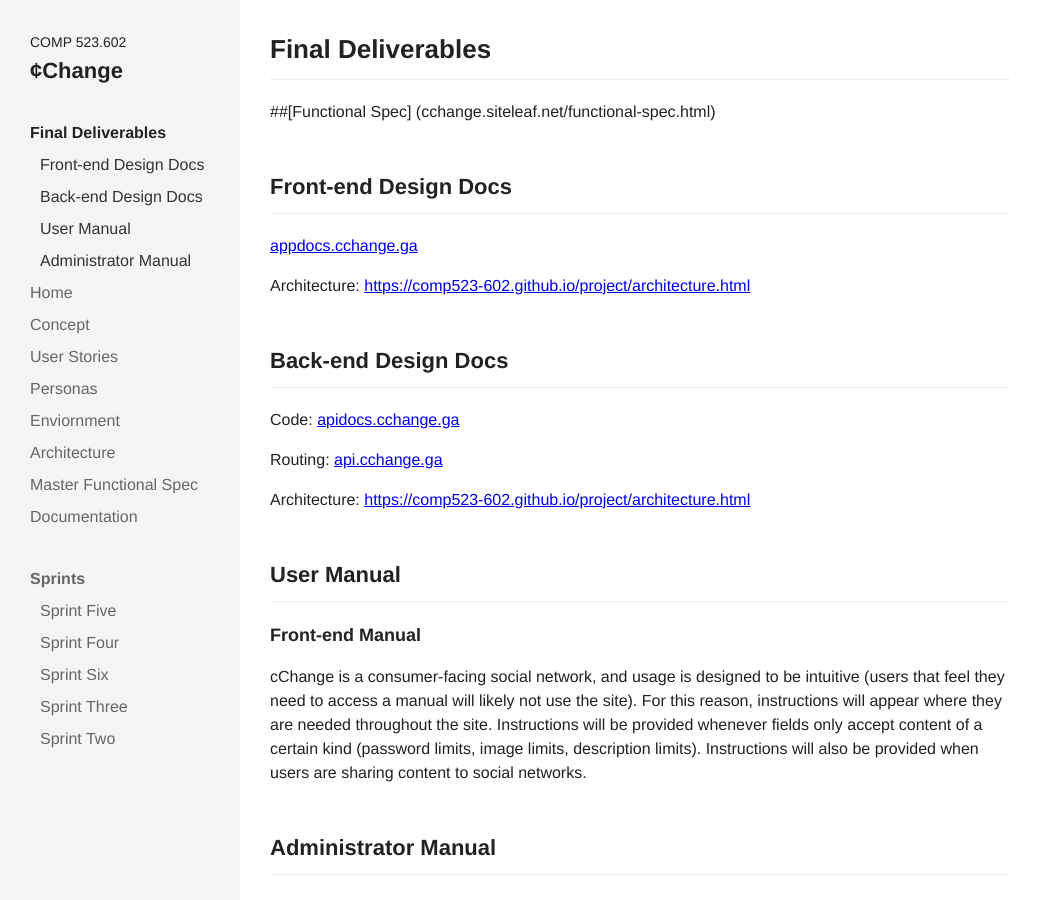
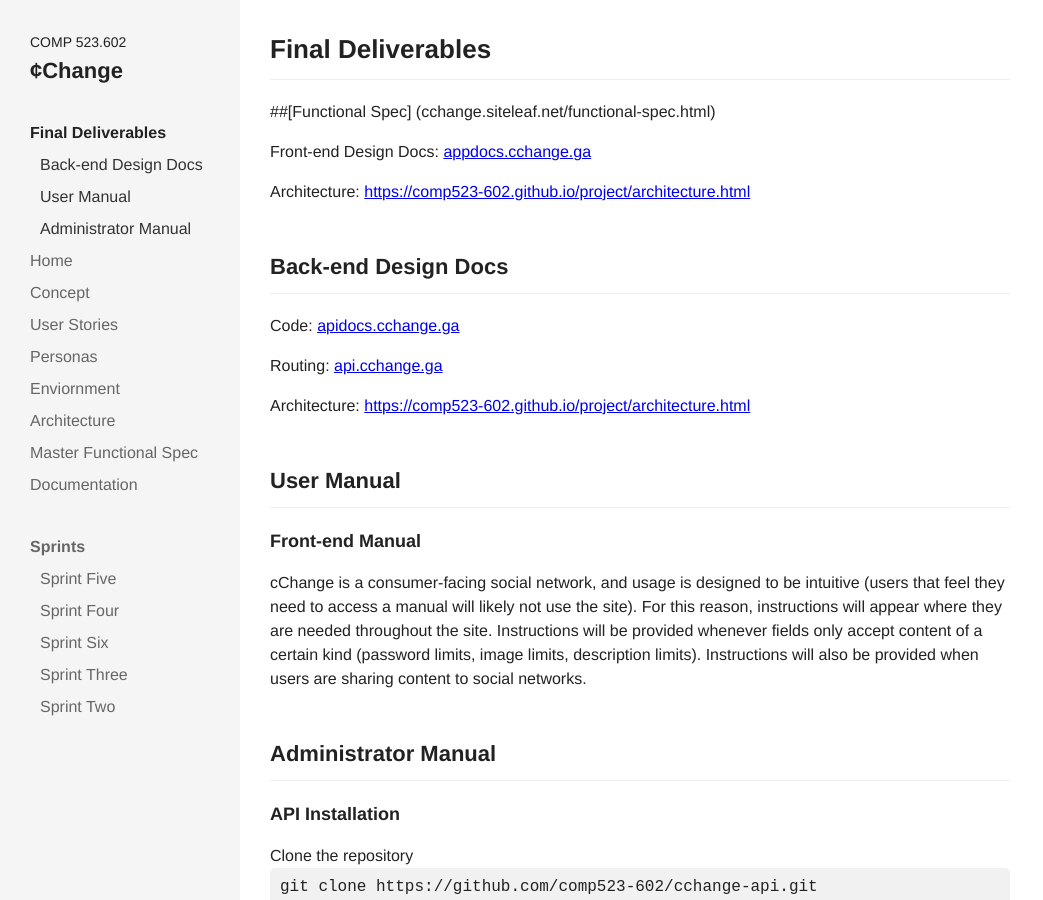
Before and after one commit to comp523-602/cchange-project, a Jekyll site: the page built from final-deliverables.markdown, in a window 1280 px wide and 900 px high. Shown: the whole window, without its empty margins (0-1043 px from the left). Built offline with Jekyll 4.4.1, drawn with Linux system fonts in a browser that asks for light colours; nearby versions of some CDN libraries; our own code applies the rules of GitHub Pages for plain Markdown files.

Commit message:
Updated Final Deliverables

```diff
--- a/final-deliverables.markdown
+++ b/final-deliverables.markdown
@@ -5,9 +5,7 @@
 
 ##[Functional Spec] (cchange.siteleaf.net/functional-spec.html)
 
-## Front-end Design Docs
-
-[appdocs.cchange.ga](http://appdocs.cchange.ga)
+Front-end Design Docs: [appdocs.cchange.ga](http://appdocs.cchange.ga)
 
 Architecture: [https://comp523-602.github.io/project/architecture.html](https://comp523-602.github.io/project/architecture.html)
 
```
